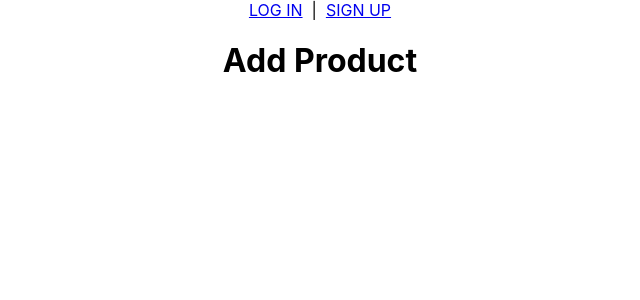
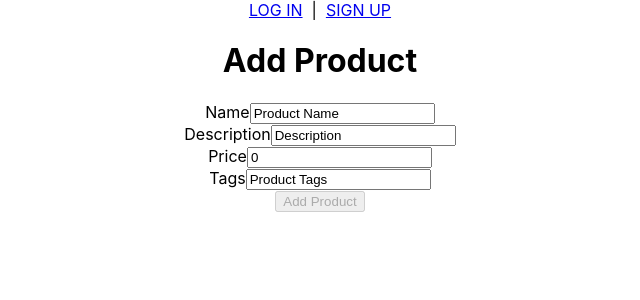
Before and after one commit to restfulry/bundle-builder, a React (Create React App) app: page /products/new in a window 1280 px wide. Shown: the top 300 px of the page, without its empty margins (320-960 px from the left). Built offline with nearby package versions, Linux system fonts and the light colour scheme.

Commit message:
add product form complete

```diff
--- a/src/pages/AddProductPage/AddProductPage.jsx
+++ b/src/pages/AddProductPage/AddProductPage.jsx
@@ -31,6 +31,30 @@ class AddProductPage extends Component {
     return (
       <div>
         <h1>Add Product</h1>
+        <form ref={this.formRef} autoComplete="off" onSubmit={this.handlSubmit}>
+
+          <div className="form-group">
+            <label>Name</label>
+            <input className="form-control" name="productName" value={this.state.formData.productName} onChange={this.handleChange} required />
+          </div>
+
+          <div className="form-group">
+            <label>Description</label>
+            <input className="form-control" name="description" value={this.state.formData.description} onChange={this.handleChange} required />
+          </div>
+
+          <div className="form-group">
+            <label>Price</label>
+            <input className="form-control" name="price" value={this.state.formData.price} onChange={this.handleChange} required />
+          </div>
+
+          <div className="form-group">
+            <label>Tags</label>
+            <input className="form-control" name="tags" value={this.state.formData.tags} onChange={this.handleChange} required />
+          </div>
+
+          <button type="submit" className="btn" disabled={this.state.invalidForm}>Add Product</button>
+        </form>
       </div>
     )
   }
```
